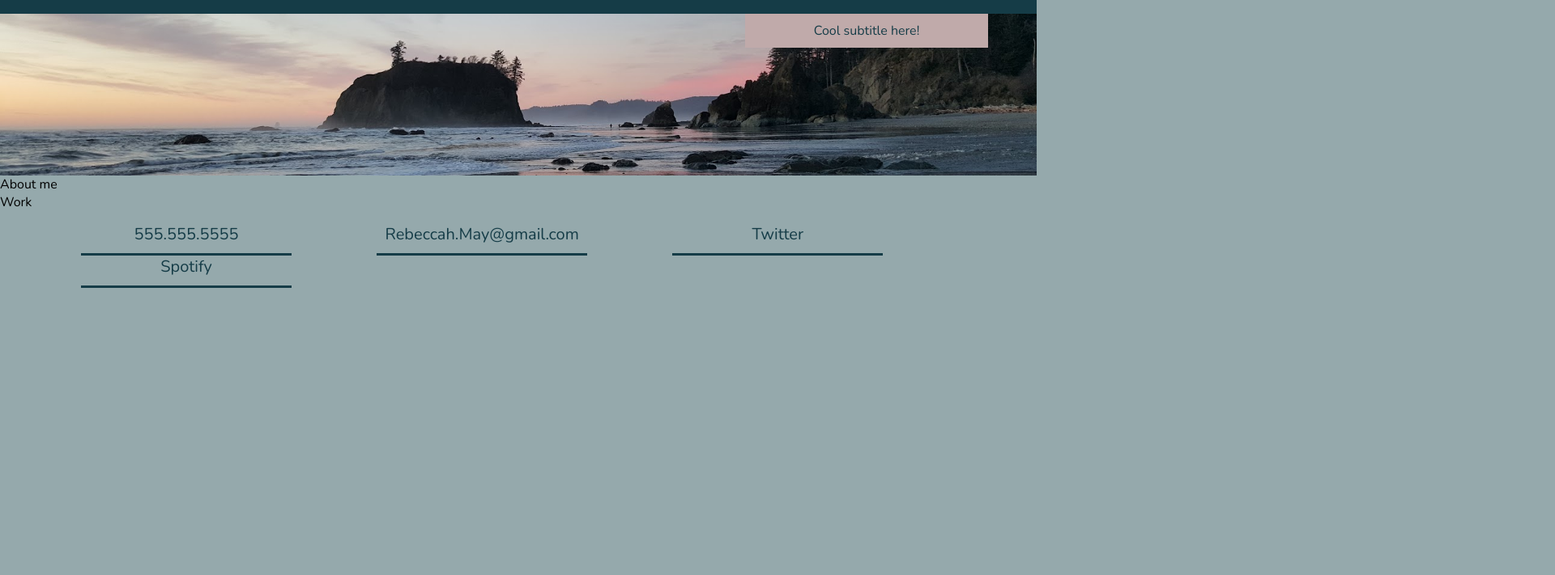
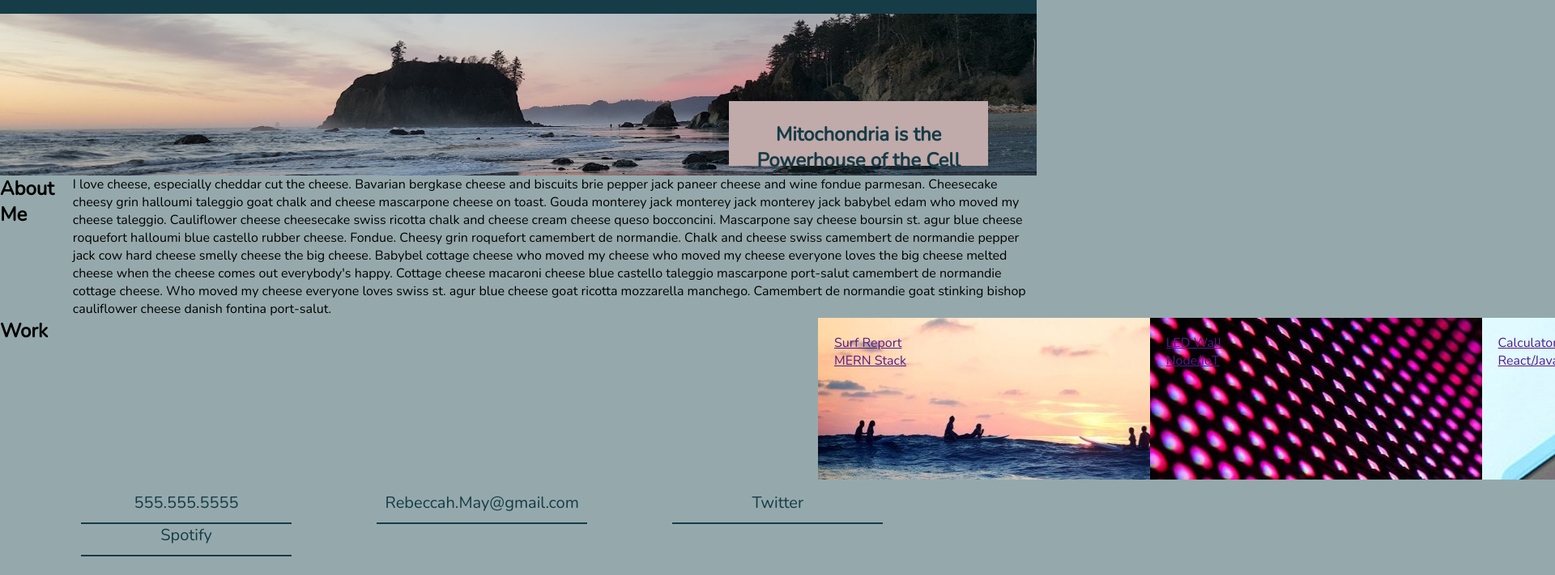
Before and after one commit to Acanthodoris/My-First-Portfolio, a plain HTML site: page index.html in a window 1280 px wide. Shown: the part 89-800 px from the top of the page at 81% size, 1920 px wide, since content can reach past the window. Drawn offline with nearby package versions, Linux system fonts and the light colour scheme.

Commit message:
not finished my bad

```diff
--- a/index.html
+++ b/index.html
@@ -33,32 +33,74 @@
     </header>
 
     <div class="banner">
-        <p class="subtitle">Cool subtitle here!</p>
+        <p class="subtitle">Mitochondria is the Powerhouse of the Cell</p>
     </div>
 
     <main>
-        <section>About me</section>
+        <section>
+            <h2>About Me</h2>
+                <p>
+                    I love cheese, especially cheddar cut the cheese. Bavarian bergkase cheese and biscuits brie pepper jack paneer cheese and wine fondue parmesan. Cheesecake cheesy grin halloumi taleggio goat chalk and cheese mascarpone cheese on toast. Gouda monterey jack monterey jack monterey jack babybel edam who moved my cheese taleggio. Cauliflower cheese cheesecake swiss ricotta chalk and cheese cream cheese queso bocconcini. Mascarpone say cheese boursin st. agur blue cheese roquefort halloumi blue castello rubber cheese. Fondue.
 
-        <section>Work</section>
+                    Cheesy grin roquefort camembert de normandie. Chalk and cheese swiss camembert de normandie pepper jack cow hard cheese smelly cheese the big cheese. Babybel cottage cheese who moved my cheese who moved my cheese everyone loves the big cheese melted cheese when the cheese comes out everybody's happy. Cottage cheese macaroni cheese blue castello taleggio mascarpone port-salut camembert de normandie cottage cheese. Who moved my cheese everyone loves swiss st. agur blue cheese goat ricotta mozzarella manchego. Camembert de normandie goat stinking bishop cauliflower cheese danish fontina port-salut.
+                </p>
+        </section>
+
+        <section>
+            <h2>Work</h2>
+                <a href="" id="surf" class="workbox">
+                    <p>
+                        Surf Report
+                        <br>
+                        MERN Stack
+                    </p>
+                </a>
+                <a href="" id="led" class="workbox">
+                    <p>
+                        LED Wall
+                        <br>
+                        Node/IoT
+                    </p>
+                </a>
+                <a href="" id="cal" class="workbox">
+                    <p>
+                        Calculator
+                        <br>
+                        React/JavaScript/CSS
+                    </p>
+                </a>
+                <a href="" id="pastel" class="workbox">
+                    <p>
+                        Pastel Pretzels
+                        <br>
+                        MERN Stack
+                    </p>
+                </a>
+                <a href="" id="run" class="workbox">
+                    <p>
+                        Run Buddy
+                        <br>
+                        HTML/CSS
+                    </p>
+                </a>
+        </section>
 
 
     </main>
 
     <footer>
-
-
-        <ul id="no-dots">
-            <li class=".contact-options">
-            <a class=".contact" href="tel:555-555-5555">555.555.5555</a>
+        <ul class="footcontacts">
+            <li class="contact-options">
+            <a class="contact" href="tel:555-555-5555">555.555.5555</a>
             </li>
-            <li class=".contact-options">
-            <a class=".contact" href="mailto:Rebeccah.May@gmail.com">Rebeccah.May@gmail.com</a>
+            <li class="contact-options">
+            <a class="contact" href="mailto:Rebeccah.May@gmail.com">Rebeccah.May@gmail.com</a>
             </li>
-            <li class=".contact-options">
-            <a class=".contact" href="https://twitter.com/beccaM0NSTER" target="_blank">Twitter</a>
+            <li class="contact-options">
+            <a class="contact" href="https://twitter.com/beccaM0NSTER" target="_blank">Twitter</a>
             </li>
-            <li class=".contact-options">
-            <a class=".contact" href="https://open.spotify.com/user/12179011305" target="_blank">Spotify</a>
+            <li class="contact-options">
+            <a class="contact" href="https://open.spotify.com/user/12179011305" target="_blank">Spotify</a>
             </li>
         </ul>
     </footer>
--- a/style.css
+++ b/style.css
@@ -32,7 +32,6 @@ h1 {
 
 /* defines margins of header, and sets font family and font size */
 nav {
-    margin-right: -60px;
     float: right;
     font-size: 16px;
     color: #153c47;
@@ -62,6 +61,8 @@ nav {
 
 /* sets main image size, margin, and postion */
 .banner {
+    display: flex;
+    flex-flow: row-reverse wrap-reverse;
     height: 200px;
     width: 100%;
     margin-bottom: 0px;
@@ -73,16 +74,56 @@ nav {
 /* defines subtitle box */
 .subtitle {
     display: inline;
+    font-size: x-large;
+    font-weight: 999;
     background-color: #c0aaaa;
     color: #153c47;
-    width: 300px;
-    padding: 10px 10px 10px 10px;
-    float: right;
+    height: 40%;
+    width: 25%;
+    padding: 25px 10px 10px 10px;
     margin-right: 60px;
+    margin-bottom: 12px;
     text-align: center;
 }
 
-ul {
+section {
+    display: inline-flex;
+
+}
+
+h2 {
+    width: 50%
+}
+
+.workbox {
+height: 200px;
+width: 600px;
+padding: 20px;
+}
+
+#surf {
+background-image: url("./assets/surf-report.jpg");
+
+}
+
+#led {
+background-image: url("./assets/led-wall.jpeg");
+}
+
+#cal {
+background-image: url("./assets/Calculator.jpg");
+}
+
+#pastel {
+background-image: url("./assets/pastel-pretzels.png");
+}
+
+#run {
+background-image: url("./assets/run-buddy.jpg");
+}
+
+
+.footcontacts {
     list-style-type: none;
     padding-top: 15px;
     margin-right: 20px;
@@ -91,17 +132,17 @@ ul {
 }
 
 /* defines top header */
-li {
+.contact-options {
     display: inline-block;
     margin-left: 100px;
     width: 260px;
     height: 40px;
-    border-bottom: 3px solid #153c47;
+    border-bottom: 2px solid #153c47;
     text-align: center;
 }
 
 /* sets color and removes any text decoration  */
-a {
+.contact {
     color: #153c47;
     text-decoration: none;
     padding-bottom: 4px;
```
Also changed, not shown: assets/Calculator.jpg (added), assets/led-wall.jpeg (added), assets/pastel-pretzels.png (added), assets/run-buddy.jpg (added), assets/surf-report.jpg (added), 1 other file.
